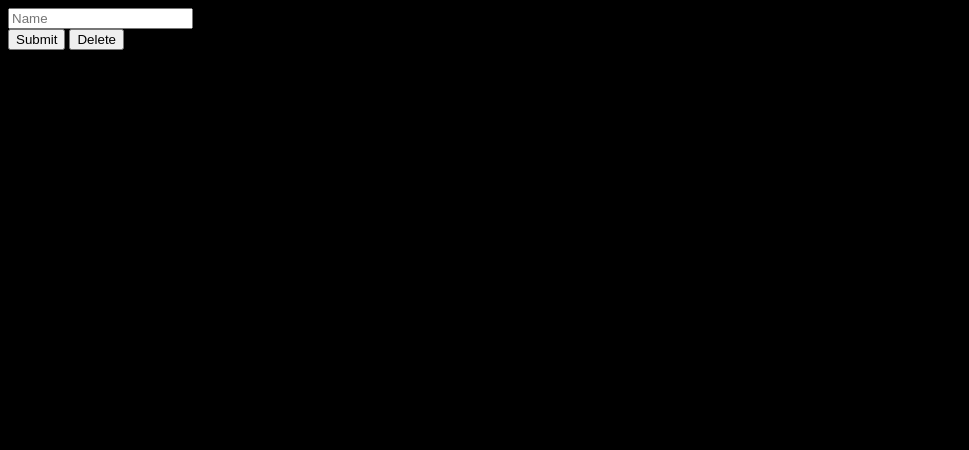
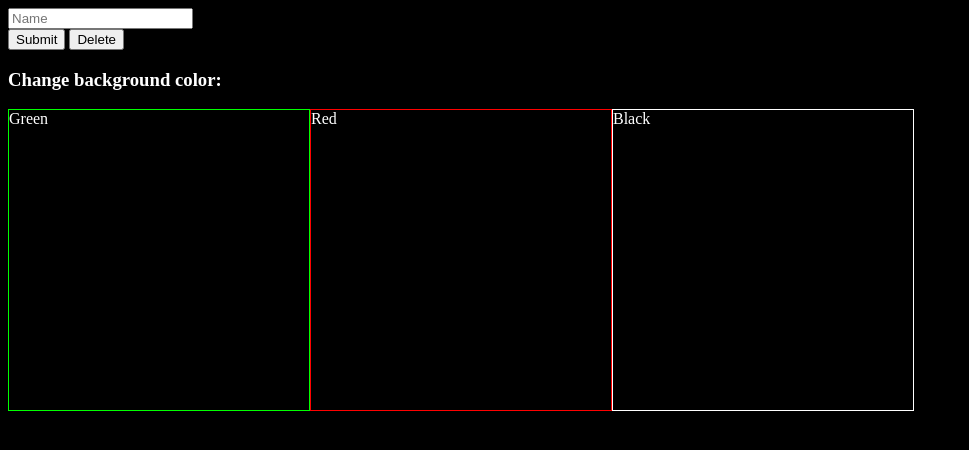
Before and after one commit to 3phase/tues-workshop-wd-2017-2018, a plain HTML site: page index.html in a window 1280 px wide. Shown: the whole page, without its empty margins (0-969 px from the left). Drawn offline with nearby package versions, Linux system fonts and the light colour scheme.

Commit message:
Adding css for the three boxes that are about to change the body color in a moment

```diff
--- a/index.html
+++ b/index.html
@@ -6,8 +6,11 @@
 	<title>Hahha</title>
 	<style type="text/css">
 	body { background-color: #000;}
-	.change-color {width: 300px; height: 300px; float: left; }
-
+	h1,h2,h3,h4 { color: #FFF; }
+	.change-color {width: 300px; height: 300px; float: left; color: #FFF;}
+	[data-attr-color="green"] { border: 1px solid #00FF00;}
+	[data-attr-color="red"] { border: 1px solid #FF0000;}
+	[data-attr-color="black"] { border: 1px solid #fff; background-color: #000;}
 	</style>
 	<script type="text/javascript"
 			src="https://code.jquery.com/jquery-3.3.1.min.js"></script>
@@ -21,9 +24,9 @@
 	<button class="delete-button">Delete</button>
 
 	<h3>Change background color:</h3>
-	<div class="change-color" data-attr-color="green"></div>
-	<div class="change-color" data-attr-color="red"></div>
-	<div class="change-color" data-attr-color="black"></div>
+	<div class="change-color" data-attr-color="green">Green</div>
+	<div class="change-color" data-attr-color="red">Red</div>
+	<div class="change-color" data-attr-color="black">Black</div>
 
 
 	<script>
```
